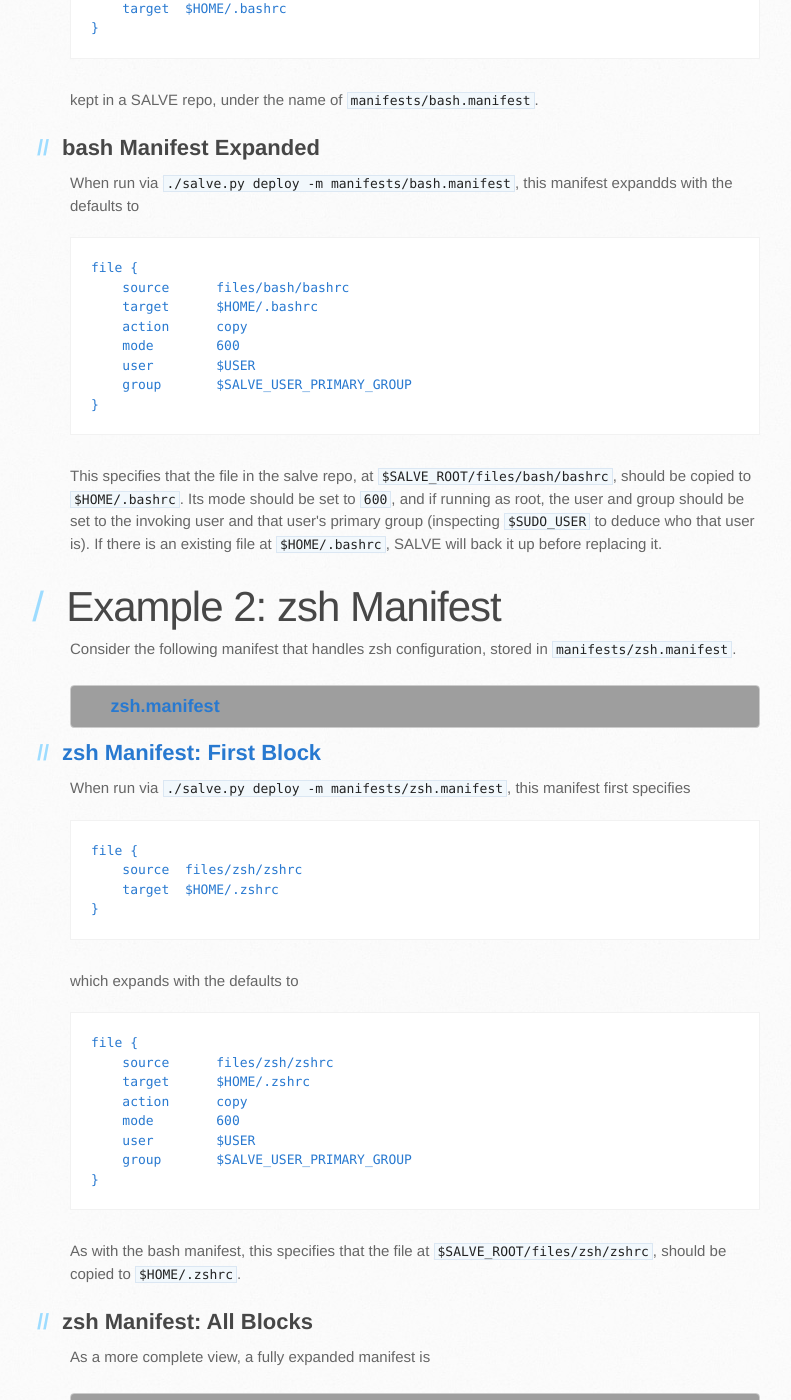
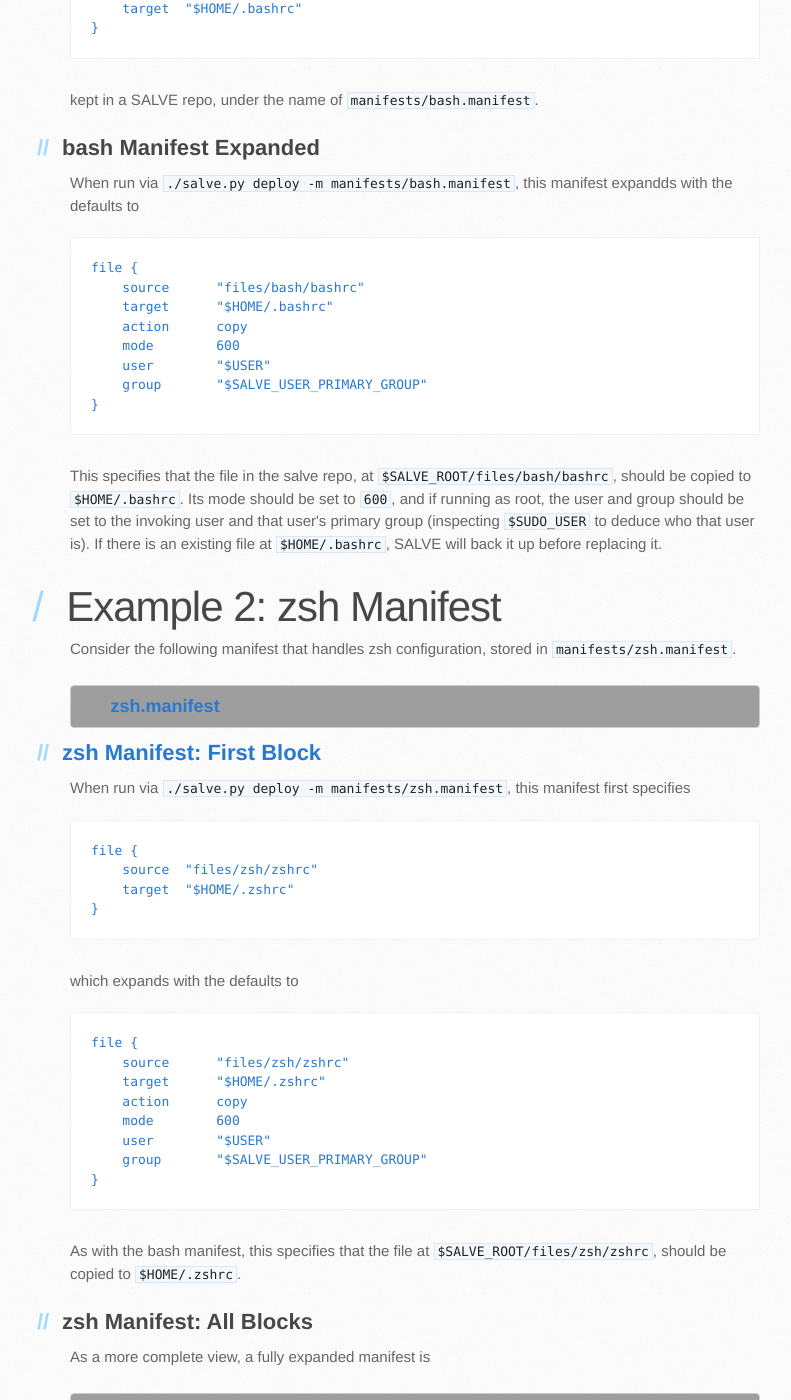
Before and after one commit to sirosen/salve.sirosen.net, a Jekyll site: the page built from lang/examples.html, in a window 1280 px wide and 1400 px high, scrolled down 784 px. Shown: the whole window, without its empty margins (100-891 px from the left). Built offline with Jekyll 4.4.1, drawn with Linux system fonts in a browser that asks for light colours; some web fonts are replaced; some of the changed text lies outside the part shown; grey boxes are pictures that could not be loaded.

Commit message:
Quoted string variables in examples

```diff
--- a/lang/examples.html
+++ b/lang/examples.html
@@ -78,8 +78,8 @@ files
 This is (aside from the empty manifest) about as simple as a manifest can be.</p>
 
 <pre><code>file {
-    source  files/bash/bashrc
-    target  $HOME/.bashrc
+    source  "files/bash/bashrc"
+    target  "$HOME/.bashrc"
 }</code></pre>
 
 <p>kept in a SALVE repo, under the name of <code>manifests/bash.manifest</code>.</p>
@@ -94,12 +94,12 @@ This is (aside from the empty manifest) about as simple as a manifest can be.</p
 <p>When run via <code>./salve.py deploy -m manifests/bash.manifest</code>, this manifest expandds with the defaults to</p>
 
 <pre><code>file {
-    source      files/bash/bashrc
-    target      $HOME/.bashrc
+    source      "files/bash/bashrc"
+    target      "$HOME/.bashrc"
     action      copy
     mode        600
-    user        $USER
-    group       $SALVE_USER_PRIMARY_GROUP
+    user        "$USER"
+    group       "$SALVE_USER_PRIMARY_GROUP"
 }</code></pre>
 
 <p>This specifies that the file in the salve repo, at <code>$SALVE_ROOT/files/bash/bashrc</code>, should be copied to <code>$HOME/.bashrc</code>.
@@ -119,23 +119,23 @@ If there is an existing file at <code>$HOME/.bashrc</code>, SALVE will back it u
 <div class="folding-code">
 <h3>zsh.manifest</h3>
 <code>file {
-    source  files/zsh/zshrc
-    target  $HOME/.zshrc
+    source  "files/zsh/zshrc"
+    target  "$HOME/.zshrc"
 }
 
 file {
-    source  files/zsh/zshrc.zni
-    target  $HOME/.zshrc.zni
+    source  "files/zsh/zshrc.zni"
+    target  "$HOME/.zshrc.zni"
 }
 
 file {
-    source  files/zsh/zsh_git_aliases
-    target  $HOME/.zsh_git_aliases
+    source  "files/zsh/zsh_git_aliases"
+    target  "$HOME/.zsh_git_aliases"
 }
 
 file {
-    source  files/zsh/zsh_dircolors
-    target  $HOME/.zsh_dircolors
+    source  "files/zsh/zsh_dircolors"
+    target  "$HOME/.zsh_dircolors"
 }</code>
 </div>
 
@@ -148,19 +148,19 @@ file {
 <p>When run via <code>./salve.py deploy -m manifests/zsh.manifest</code>, this manifest first specifies</p>
 
 <pre><code>file {
-    source  files/zsh/zshrc
-    target  $HOME/.zshrc
+    source  "files/zsh/zshrc"
+    target  "$HOME/.zshrc"
 }</code></pre>
 
 <p>which expands with the defaults to</p>
 
 <pre><code>file {
-    source      files/zsh/zshrc
-    target      $HOME/.zshrc
+    source      "files/zsh/zshrc"
+    target      "$HOME/.zshrc"
     action      copy
     mode        600
-    user        $USER
-    group       $SALVE_USER_PRIMARY_GROUP
+    user        "$USER"
+    group       "$SALVE_USER_PRIMARY_GROUP"
 }</code></pre>
 
 <p>As with the bash manifest, this specifies that the file at
@@ -179,39 +179,39 @@ file {
 <div class="folding-code">
 <h3>Expanded zsh.manifest</h3>
 <code>file {
-    source      files/zsh/zshrc
-    target      $HOME/.zshrc
+    source      "files/zsh/zshrc"
+    target      "$HOME/.zshrc"
     action      copy
     mode        600
-    user        $USER
-    group       $SALVE_USER_PRIMARY_GROUP
+    user        "$USER"
+    group       "$SALVE_USER_PRIMARY_GROUP"
 }
 
 file {
-    source      files/zsh/zshrc.zni
-    target      $HOME/.zshrc.zni
+    source      "files/zsh/zshrc.zni"
+    target      "$HOME/.zshrc.zni"
     action      copy
     mode        600
-    user        $USER
-    group       $SALVE_USER_PRIMARY_GROUP
+    user        "$USER"
+    group       "$SALVE_USER_PRIMARY_GROUP"
 }
 
 file {
-    source      files/zsh/zsh_git_aliases
-    target      $HOME/.zsh_git_aliases
+    source      "files/zsh/zsh_git_aliases"
+    target      "$HOME/.zsh_git_aliases"
     action      copy
     mode        600
-    user        $USER
-    group       $SALVE_USER_PRIMARY_GROUP
+    user        "$USER"
+    group       "$SALVE_USER_PRIMARY_GROUP"
 }
 
 file {
-    source      files/zsh/zsh_dircolors
-    target      $HOME/.zsh_dircolors
+    source      "files/zsh/zsh_dircolors"
+    target      "$HOME/.zsh_dircolors"
     action      copy
     mode        600
-    user        $USER
-    group       $SALVE_USER_PRIMARY_GROUP
+    user        "$USER"
+    group       "$SALVE_USER_PRIMARY_GROUP"
 }</code>
 </div>
 
@@ -229,18 +229,18 @@ It is kept under the name of <code>manifest/vim.manifest</code>.</p>
 <div class="folding-code">
 <h3>vim.manifest</h3>
 <code>directory {
-    target  $home/.vim/colors
+    target  "$HOME/.vim/colors"
     action  create
 }
 
 file {
-    source  files/vim/vimrc
-    target  $HOME/.vimrc
+    source  "files/vim/vimrc"
+    target  "$HOME/.vimrc"
 }
 
 file {
-    source  files/vim/solarized.vim
-    target  $HOME/.vim/colors/solarized.vim
+    source  "files/vim/solarized.vim"
+    target  "$HOME/.vim/colors/solarized.vim"
 }</code>
 </div>
 
@@ -255,18 +255,18 @@ file {
 <p>When run via <code>./salve.py deploy -m manifest/vim.manifest</code>, this manifest first specifies</p>
 
 <pre><code>directory {
-    target  $HOME/.vim/colors
+    target  "$HOME/.vim/colors"
     action  create
 }</code></pre>
 
 <p>which expands with the defaults to</p>
 
 <pre><code>directory {
-    target      $HOME/.vim/colors
+    target      "$HOME/.vim/colors"
     action      create
     mode        755
-    user        $USER
-    group       $SALVE_USER_PRIMARY_GROUP
+    user        "$USER"
+    group       "$SALVE_USER_PRIMARY_GROUP"
 }</code></pre>
 
 <p>This specifies that a directory at <code>$HOME/.vim/colors</code>, should be created if it does not already exist, as it would be by the shell command <code>mkdir -p</code>.
@@ -287,27 +287,29 @@ With this action, there is no backup because the operations performed are necess
 <div class="folding-code">
 <h3>Expanded vim.manifest</h3>
 <code>directory {
-    target      $home/.vim/colors
     action      create
+    target      "$HOME/.vim/colors"
     mode        755
-    user        $USER
-    group       $SALVE_USER_PRIMARY_GROUP
+    user        "$USER"
+    group       "$SALVE_USER_PRIMARY_GROUP"
 }
 
 file {
-    source      files/vim/vimrc
-    target      $HOME/.vimrc
+    action      copy
+    source      "files/vim/vimrc"
+    target      "$HOME/.vimrc"
     mode        600
-    user        $USER
-    group       $SALVE_USER_PRIMARY_GROUP
+    user        "$USER"
+    group       "$SALVE_USER_PRIMARY_GROUP"
 }
 
 file {
-    source      files/vim/solarized.vim
-    target      $HOME/.vim/colors/solarized.vim
+    action      copy
+    source      "files/vim/solarized.vim"
+    target      "$HOME/.vim/colors/solarized.vim"
     mode        600
-    user        $USER
-    group       $SALVE_USER_PRIMARY_GROUP
+    user        "$USER"
+    group       "$SALVE_USER_PRIMARY_GROUP"
 }</code>
 </div>
 
```
